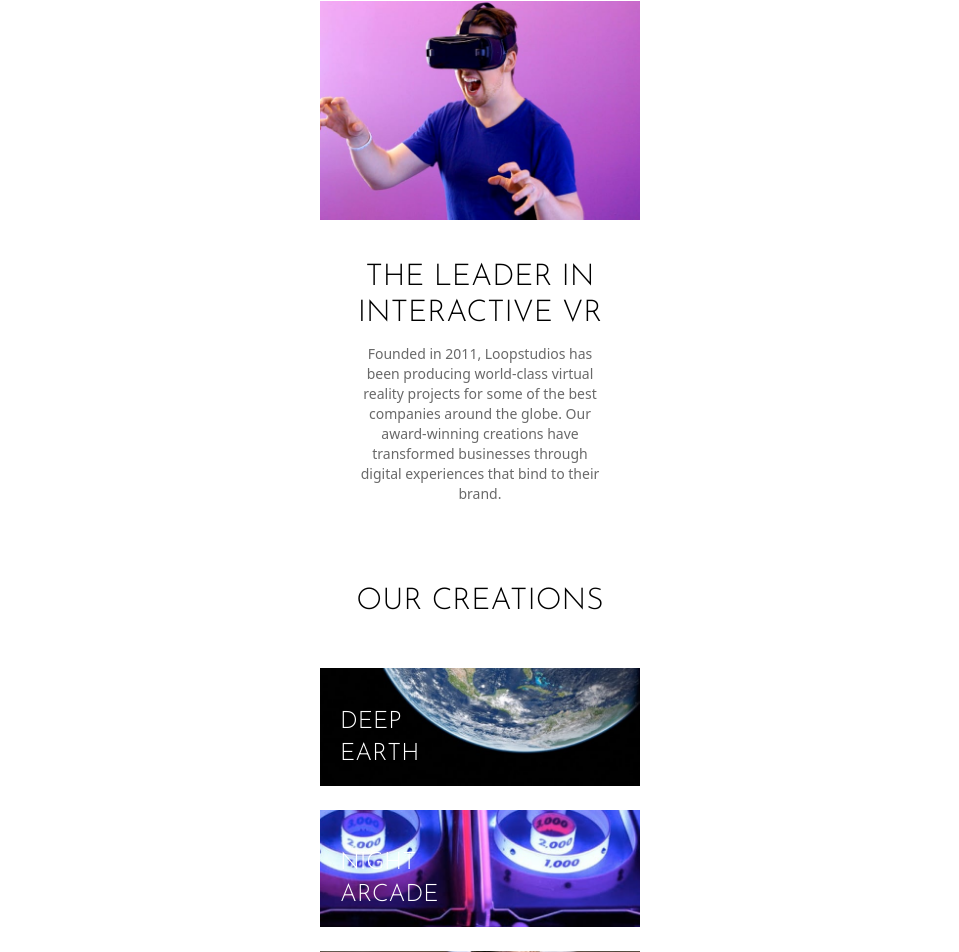
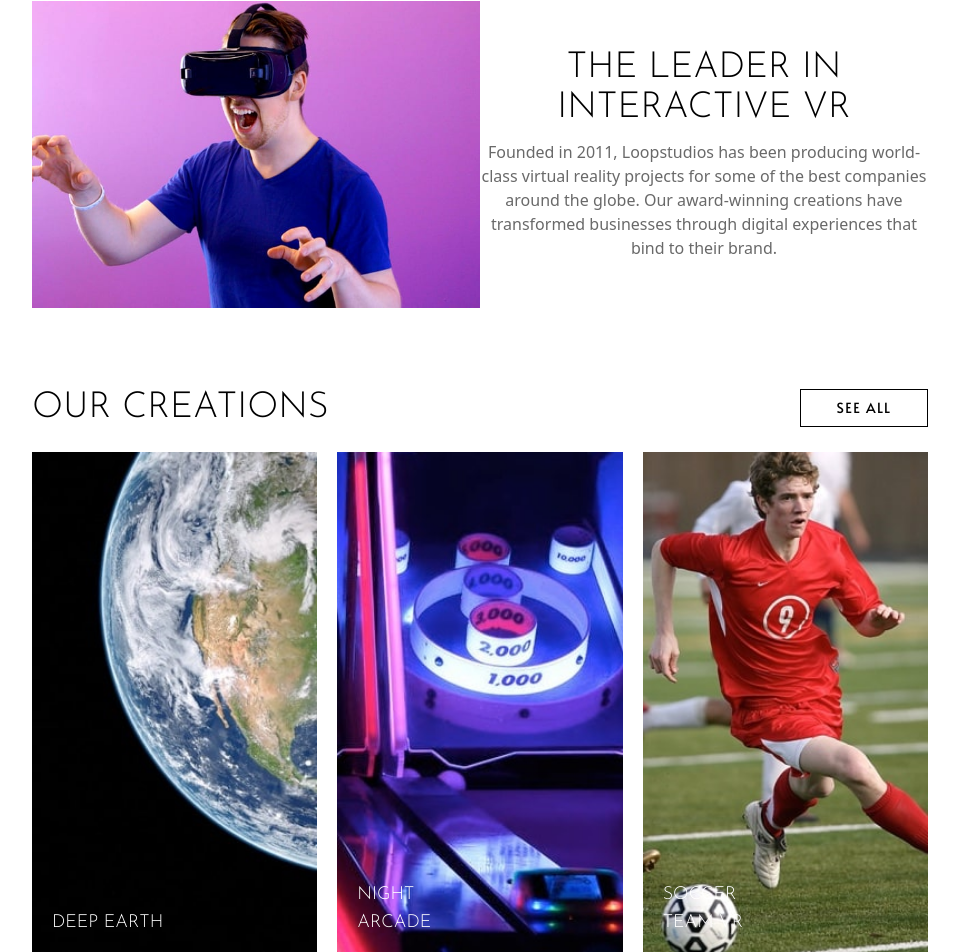
Before and after one commit to zulmy-azhary/loopstudios, a Svelte app: page / in a window 1280 px wide. Shown: the part 799-1751 px from the top of the page, without its empty margins (160-1119 px from the left). Built offline with nearby package versions, Linux system fonts and the light colour scheme.

Commit message:
Update style for tablet screen

```diff
--- a/index.html
+++ b/index.html
@@ -2,7 +2,7 @@
 <html lang="en">
   <head>
     <meta charset="UTF-8" />
-    <link rel="icon" type="image/svg+xml" href="/favicon.png" />
+    <link rel="icon" type="image/svg+xml" href="/svelte.svg" />
     <meta name="viewport" content="width=device-width, initial-scale=1.0" />
     <link href="https://fonts.googleapis.com/css2?family=Alata&display=swap" rel="stylesheet" />
     <link href="https://fonts.googleapis.com/css2?family=Josefin+Sans:wght@100;200;300;400;500;600;700&display=swap" rel="stylesheet" />
--- a/src/App.svelte
+++ b/src/App.svelte
@@ -4,12 +4,15 @@
   import Hero from "./components/Hero.svelte";
   import Interactive from "./components/Interactive.svelte";
   import Navbar from "./components/Navbar.svelte";
+  import { useMediaQuery } from "./hooks/useMediaQuery";
+
+  let isTablet = useMediaQuery("(min-width: 768px)");
 </script>
 
 <main>
-  <Navbar />
+  <Navbar isTablet={$isTablet} />
   <Hero />
   <Interactive />
-  <Creations />
+  <Creations isTablet={$isTablet} />
   <Footer />
 </main>
--- /dev/null
+++ b/src/components/Button.svelte
@@ -0,0 +1,8 @@
+<script lang="ts">
+</script>
+
+<button
+  class="font-alata font-extralight py-2 w-32 tracking-widest text-black border-[1px] border-black text-sm uppercase order-last md:order-none md:justify-self-end hover:bg-black hover:text-white transition-colors"
+>
+  <slot />
+</button>
--- a/src/components/Creations.svelte
+++ b/src/components/Creations.svelte
@@ -1,4 +1,10 @@
 <script lang="ts">
+  import Button from "./Button.svelte";
+  import Heading from "./Heading.svelte";
+  import Section from "./Section.svelte";
+
+  export let isTablet: boolean;
+
   const creations = [
     {
       title: "Deep Earth",
@@ -35,23 +41,23 @@
   ];
 </script>
 
-<section class="max-w-xs mx-auto mt-20 grid grid-cols-1 gap-y-12 place-items-center">
-  <h2 class="font-light text-3xl font-josefin uppercase text-center">Our Creations</h2>
-  <button
-    class="font-alata font-extralight py-2 w-32 tracking-widest text-black border-[1px] border-black text-sm uppercase order-last"
-  >
-    See All
-  </button>
-  <div class="grid grid-cols-1 gap-y-6">
+<Section class="grid grid-cols-1 gap-y-12 place-items-center md:gap-y-6 md:grid-cols-2">
+  <Heading class="text-center md:justify-self-start md:text-start">Our Creations</Heading>
+  <Button>See All</Button>
+  <div class="grid grid-cols-1 gap-6 md:gap-5 md:grid-cols-12 w-full md:col-span-2">
     {#each creations as creation}
-      <figure class="relative">
-        <img src={`/assets/mobile/image-${creation.src}.jpg`} alt={creation.title} />
+      <figure class="relative col-span-1 md:col-span-4 group cursor-pointer">
+        <img
+          src={`/assets/${isTablet ? "desktop" : "mobile"}/image-${creation.src}.jpg`}
+          alt={creation.title}
+          class="w-full object-cover group-hover:opacity-20 transition-opacity"
+        />
         <figcaption
-          class="absolute bottom-4 left-5 text-white font-josefin font-light text-2xl uppercase w-2/5"
+          class="absolute bottom-4 left-5 text-white font-josefin font-light text-2xl uppercase w-2/5 md:w-[45%] md:text-lg group-hover:text-black transition-colors"
         >
           {creation.title}
         </figcaption>
       </figure>
     {/each}
   </div>
-</section>
+</Section>
--- a/src/components/Footer.svelte
+++ b/src/components/Footer.svelte
@@ -4,17 +4,17 @@
   const socialMedia = ["facebook", "twitter", "pinterest", "instagram"];
 </script>
 
-<footer class="bg-black grid grid-cols-1 gap-y-10 py-16 mt-28 place-items-center">
-  <img src="/assets/logo.svg" alt="Brand Logo" class="w-[9.75rem] object-contain cursor-pointer" />
-  <ul class="flex flex-col items-center gap-y-6">
-    <NavItems class="font-alata" />
+<footer class="bg-black grid grid-cols-1 gap-y-10 py-16 mt-28 place-items-center md:grid-cols-12 md:gap-3 md:px-12 md:py-10">
+  <img src="/assets/logo.svg" alt="Brand Logo" class="w-[9.75rem] object-contain cursor-pointer md:col-span-6 md:justify-self-start md:w-32" />
+  <ul class="flex flex-col items-center gap-y-6 md:row-start-2 md:col-start-1 md:flex-row md:col-span-6 md:gap-x-3 md:justify-self-start">
+    <NavItems class="font-alata md:text-xs md:font-thin" />
   </ul>
-  <ul class="flex items-center gap-x-5">
+  <ul class="flex items-center gap-x-5 md:col-span-6 md:justify-self-end">
     {#each socialMedia as icons}
-      <li>
-        <a href={`#${icons}`}><img src={`/assets/icon-${icons}.svg`} alt={`${icons} Image`} /></a>
+      <li  class="relative hover:after:absolute after:h-[1px] after:bg-white after:-bottom-2 after:inset-x-full hover:after:inset-x-1 after:transition-all">
+        <a href={`#${icons}`}><img src={`/assets/icon-${icons}.svg`} alt={`${icons} Image`} class="object-contain w-fit md:w-5" /></a>
       </li>
     {/each}
   </ul>
-  <p class="text-darkGray font-alata text-sm">&copy; 2021 Loopstudios. All rights reserved.</p>
+  <p class="text-darkGray font-alata text-sm md:col-span-6 md:justify-self-end md:text-xs">&copy; 2021 Loopstudios. All rights reserved.</p>
 </footer>
--- /dev/null
+++ b/src/components/Heading.svelte
@@ -0,0 +1,5 @@
+<script lang="ts">
+  import clsx from "clsx";
+</script>
+
+<h2 class={clsx("font-light text-3xl font-josefin uppercase md:text-4xl", $$props.class)}><slot /></h2>
--- a/src/components/Hero.svelte
+++ b/src/components/Hero.svelte
@@ -2,5 +2,5 @@
 </script>
 
 <section class={`bg-hero-mobile md:bg-hero-desktop bg-center bg-cover bg-no-repeat min-h-[calc(70vh)] md:min-h-[90vh] flex justify-center items-center`}>
-  <h1 class="text-white uppercase font-josefin font-extralight text-4xl px-7 py-5 border-2 mx-6 max-w-xs">Immersive Experiences That Deliver</h1>
+  <h1 class="text-white uppercase font-josefin font-extralight text-4xl px-7 py-5 border-2 mx-6 max-w-xs md:max-w-xl md:text-7xl">Immersive Experiences That Deliver</h1>
 </section>
--- a/src/components/Interactive.svelte
+++ b/src/components/Interactive.svelte
@@ -1,11 +1,12 @@
 <script lang="ts">
+  import Heading from "./Heading.svelte";
   import Section from "./Section.svelte";
 </script>
 
-<Section>
-  <img src="/assets/mobile/image-interactive.jpg" alt="Interactive Banner" />
-  <div class="text-center">
-    <h2 class="font-light text-3xl font-josefin uppercase">The Leader In Interactive VR</h2>
-    <p class="text-veryDarkGray text-sm font-medium w-4/5 mx-auto mt-3">Founded in 2011, Loopstudios has been producing world-class virtual reality projects for some of the best companies around the globe. Our award-winning creations have transformed businesses through digital experiences that bind to their brand.</p>
+<Section class="flex flex-col items-center gap-y-10 md:gap-y-6 lg:grid lg:grid-cols-12">
+  <img src="/assets/mobile/image-interactive.jpg" alt="Interactive Banner" class="md:col-[1/7] object-cover w-full" />
+  <div class="text-center lg:col-[7/-1]">
+    <Heading>The Leader In Interactive VR</Heading>
+    <p class="text-veryDarkGray text-sm font-medium w-4/5 mx-auto mt-3 md:w-full md:text-base md:font-normal">Founded in 2011, Loopstudios has been producing world-class virtual reality projects for some of the best companies around the globe. Our award-winning creations have transformed businesses through digital experiences that bind to their brand.</p>
   </div>
 </Section>
--- a/src/components/NavItems.svelte
+++ b/src/components/NavItems.svelte
@@ -5,7 +5,7 @@
 </script>
 
 {#each items as item}
-  <li>
+  <li class="relative hover:after:absolute after:h-[1px] after:bg-white after:-bottom-2 after:left-0 after:w-0 hover:after:w-full hover:md:after:w-auto md:after:inset-x-full hover:md:after:inset-x-1 after:transition-all">
     <a href={`#${item.toLowerCase()}`} class={clsx("text-white", $$props.class)}
       >{item}</a
     >
--- a/src/components/Navbar.svelte
+++ b/src/components/Navbar.svelte
@@ -1,36 +1,37 @@
 <script lang="ts">
   import clsx from "clsx";
   import { onDestroy } from "svelte";
-  import { useMediaQuery } from "../hooks/useMediaQuery";
   import NavList from "./NavList.svelte";
 
   let toggle = false;
   let isScroll = false;
-  let isTablet = useMediaQuery("(min-width: 768px)");
-  const unsubscribe = isTablet.subscribe((value) => (isTablet = value));
-  $: if(isTablet) {
-    toggle = false;
-    isScroll = false;
-  };
+  export let isTablet: boolean;
 
-  const handleToggleChange = () => {
-    toggle = !toggle;
-  };
+  $: {
+    if (isTablet) {
+      toggle = false;
+      isScroll = false;
+    }
+  }
+
+  const handleToggleChange = () => (toggle = !toggle);
 
   const handleScroll = () => {
-    if(isTablet) return;
+    if (isTablet) return;
     isScroll = window.scrollY > 10;
   };
 
   window.addEventListener("scroll", handleScroll);
-
-  onDestroy(() => {
-    unsubscribe();
-    window.removeEventListener("scroll", handleScroll);
-  });
+  onDestroy(() => window.removeEventListener("scroll", handleScroll));
 </script>
 
-<header class={clsx("w-full top-0 z-50 transition-colors", isScroll && "bg-black", isTablet ? "absolute" : "fixed")}>
+<header
+  class={clsx(
+    "w-full top-0 z-50 transition-colors",
+    isScroll && "bg-black",
+    isTablet ? "absolute" : "fixed"
+  )}
+>
   <nav class="max-w-xs mx-auto py-8 flex justify-between items-center md:max-w-2xl">
     <img
       src="/assets/logo.svg"
--- a/src/components/Section.svelte
+++ b/src/components/Section.svelte
@@ -1,6 +1,7 @@
 <script lang="ts">
+  import clsx from "clsx";
 </script>
 
-<section class={"max-w-xs mx-auto pt-20 flex flex-col gap-y-10"}>
+<section class={clsx("max-w-xs mx-auto pt-20 md:max-w-2xl lg:max-w-4xl", $$props.class)}>
   <slot />
 </section>
```
Also changed, not shown: public/favicon.png (deleted), public/svelte.svg (added).
